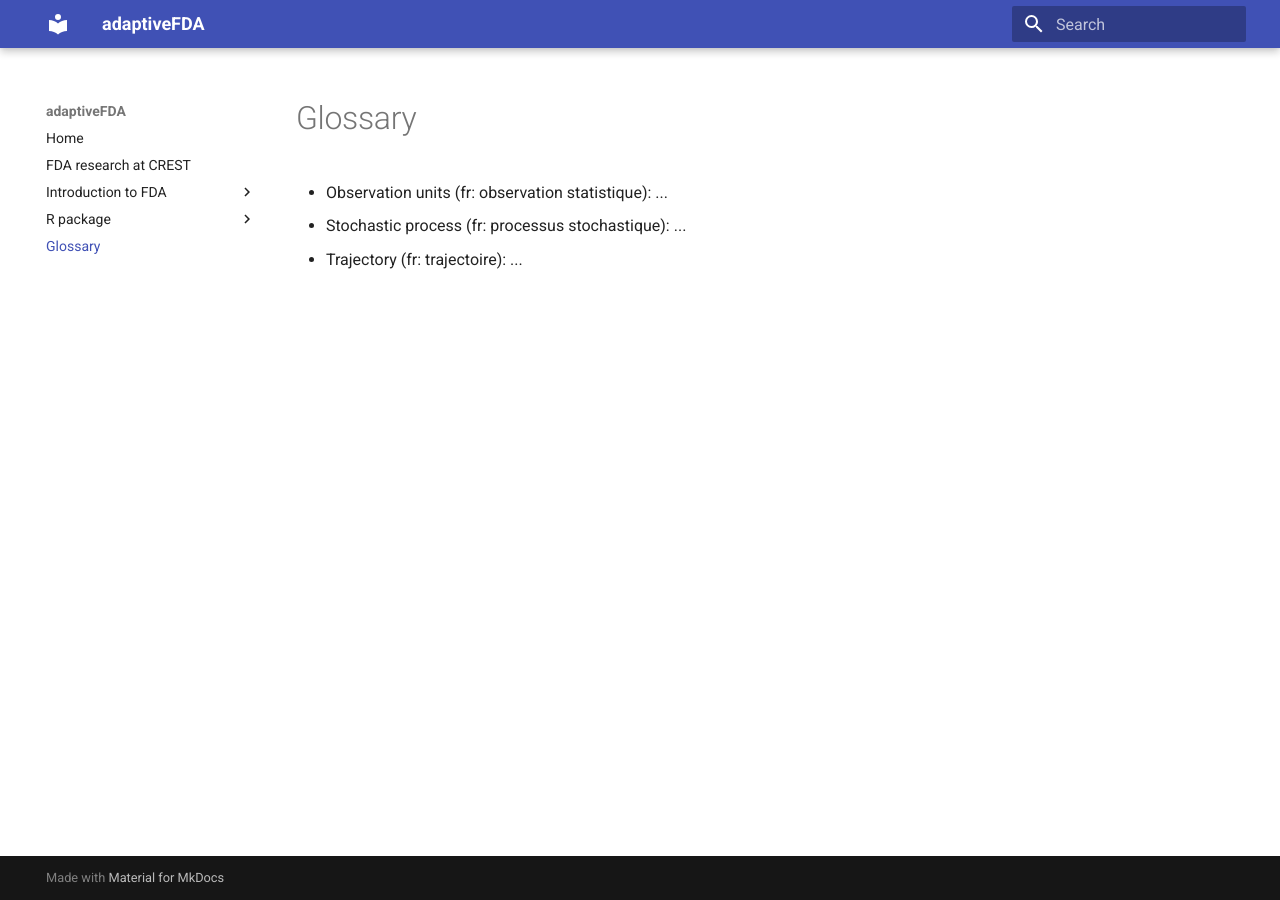
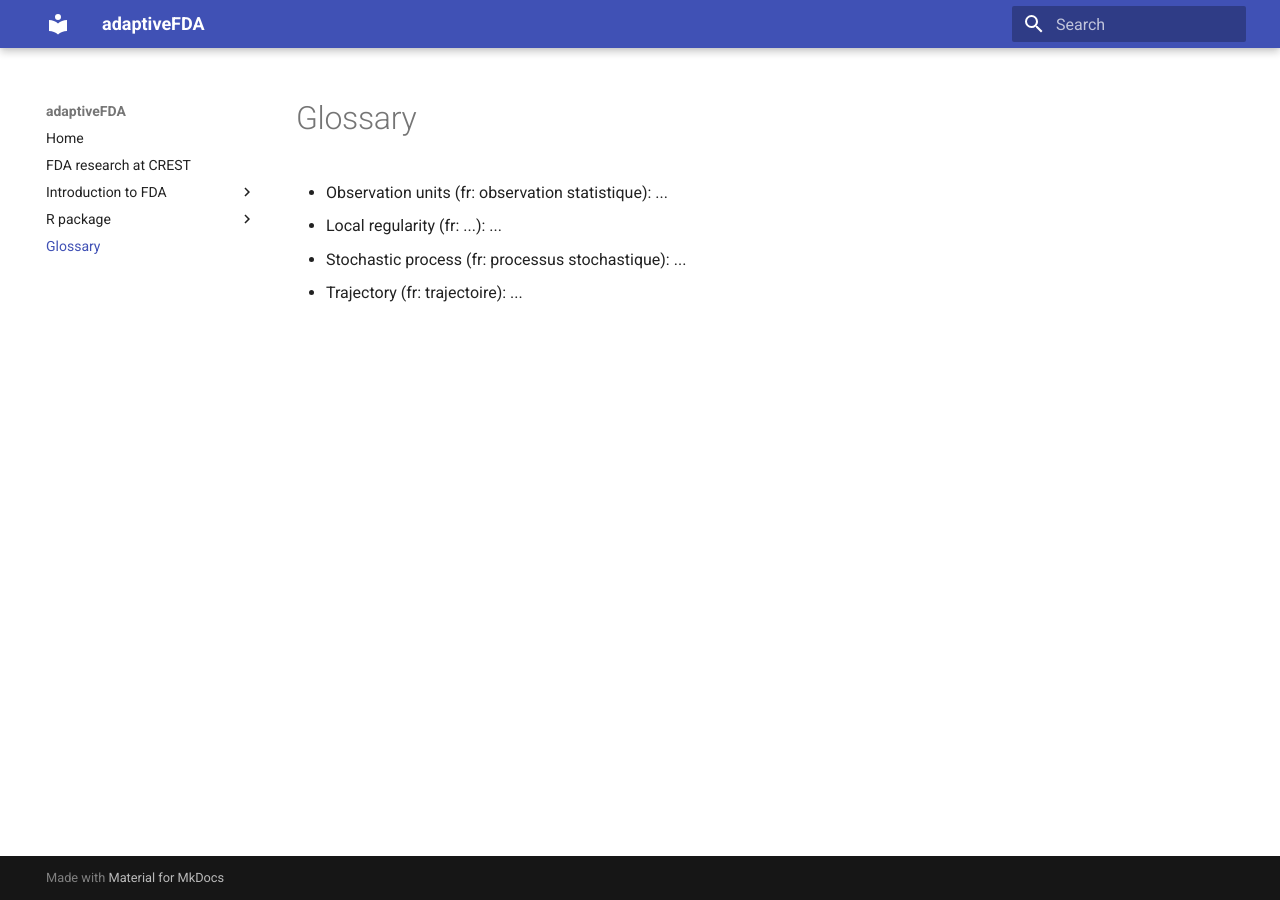
Before and after one commit to adaptive-FDA/quick-start, an MkDocs documentation site: the page built from docs/glossary.md, in a window 1280 px wide. Built offline with MkDocs 1.6.1 and Material for MkDocs 9.7.7, drawn with Linux system fonts in a browser that asks for light colours.

Commit message:
Update glossary.md

```diff
--- a/docs/glossary.md
+++ b/docs/glossary.md
@@ -1,5 +1,6 @@
 # Glossary
 
 - Observation units (fr: observation statistique): ...
+- Local regularity (fr: ...): ...
 - Stochastic process (fr: processus stochastique): ...
 - Trajectory (fr: trajectoire): ...
```
